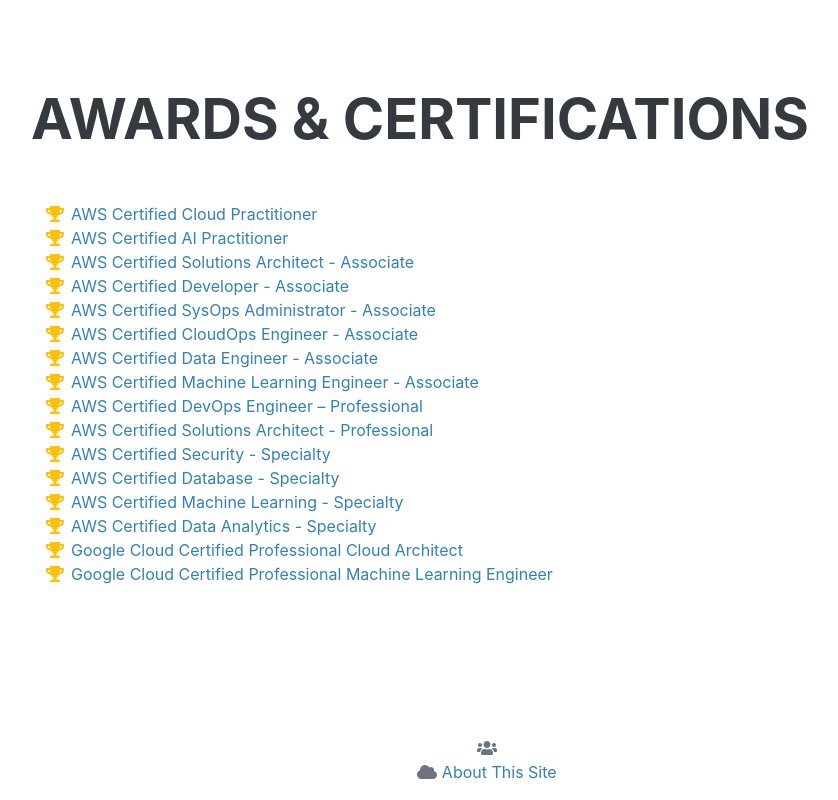
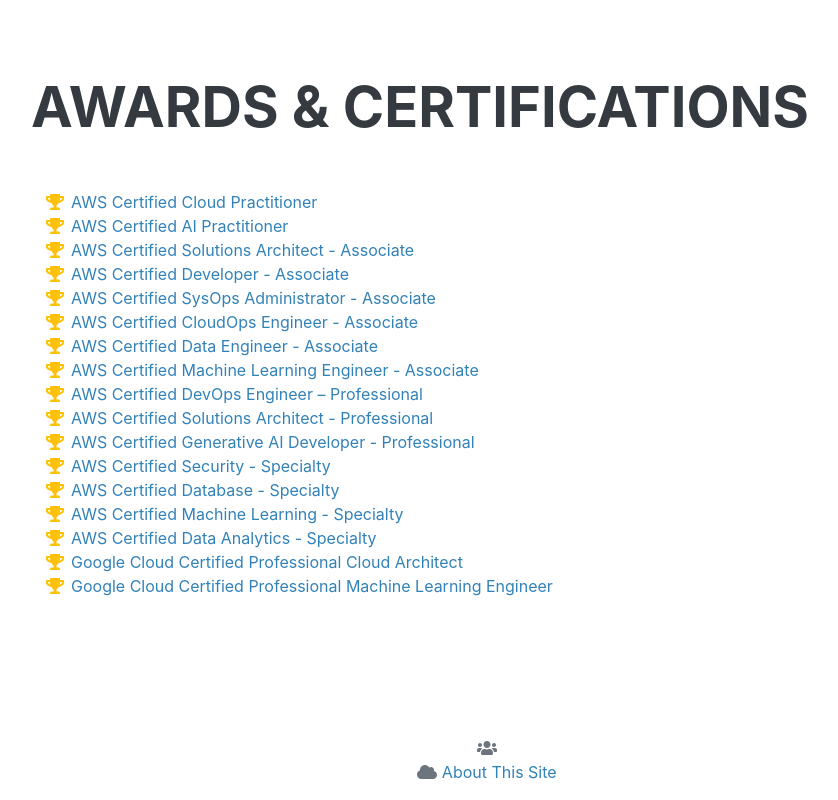
Before and after one commit to mplspunk/cloud-resume-front-end, a website: page index.html in a window 1280 px wide. Shown: the part 2467-3267 px from the top of the page, without its empty margins (289-1127 px from the left). Drawn offline with nearby package versions, Linux system fonts and the light colour scheme; no server answers; a web font is replaced by a local one.

Commit message:
Update index.html

```diff
--- a/index.html
+++ b/index.html
@@ -191,7 +191,11 @@
                             <span class="fa-li"><i class="fas fa-trophy text-warning"></i></span>
                             <a href="https://www.credly.com/badges/6ad9e148-d584-484b-b887-9ba67184b3d5" target="_blank">AWS Certified Solutions Architect - Professional</a>
                         </li>
-                         <li>
+                        <li>
+                            <span class="fa-li"><i class="fas fa-trophy text-warning"></i></span>
+                            <a href="https://www.credly.com/badges/0378bcd7-b8bf-4d26-9d9c-09bb6d6ea784" target="_blank">AWS Certified Generative AI Developer - Professional</a>
+                        </li>
+                        <li>
                             <span class="fa-li"><i class="fas fa-trophy text-warning"></i></span>
                             <a href="https://www.credly.com/badges/de9535c2-ec8e-43d4-933f-4aa24019752c" target="_blank">AWS Certified Security - Specialty</a>
                         </li>
```
